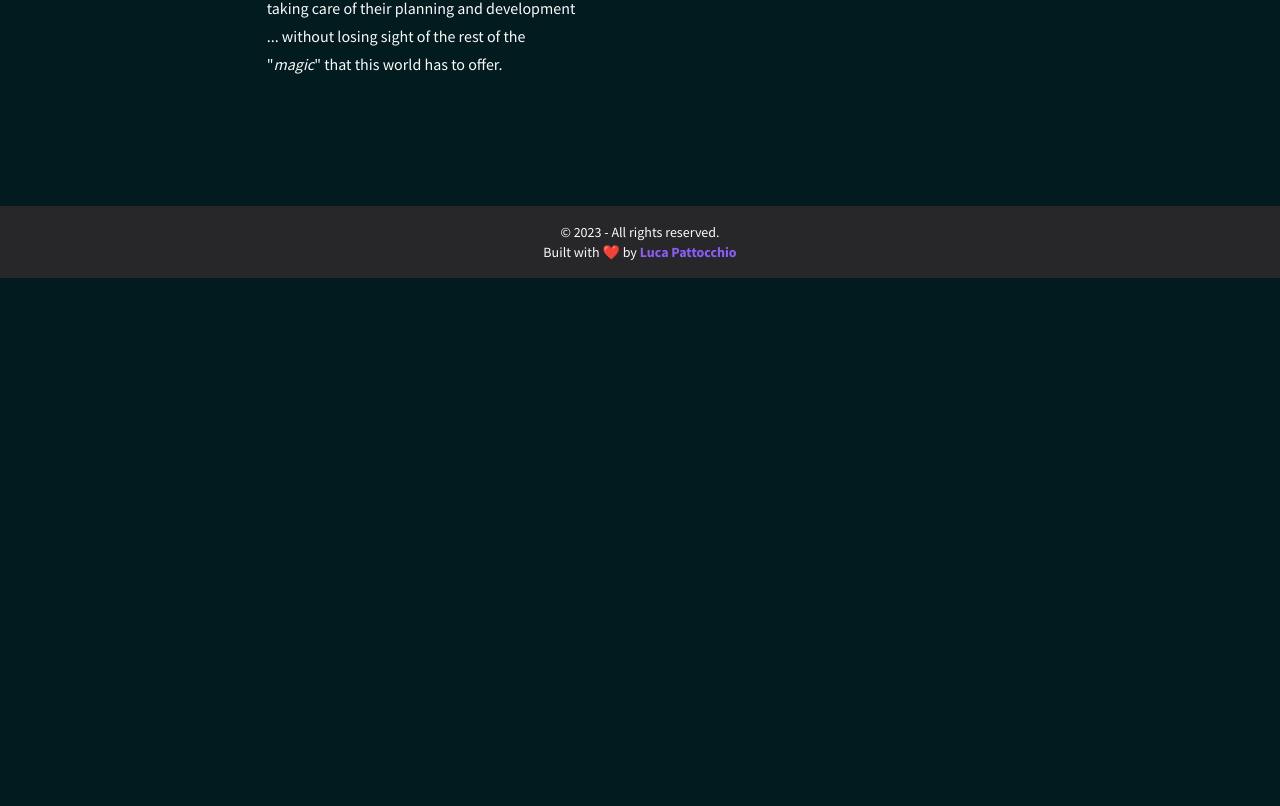
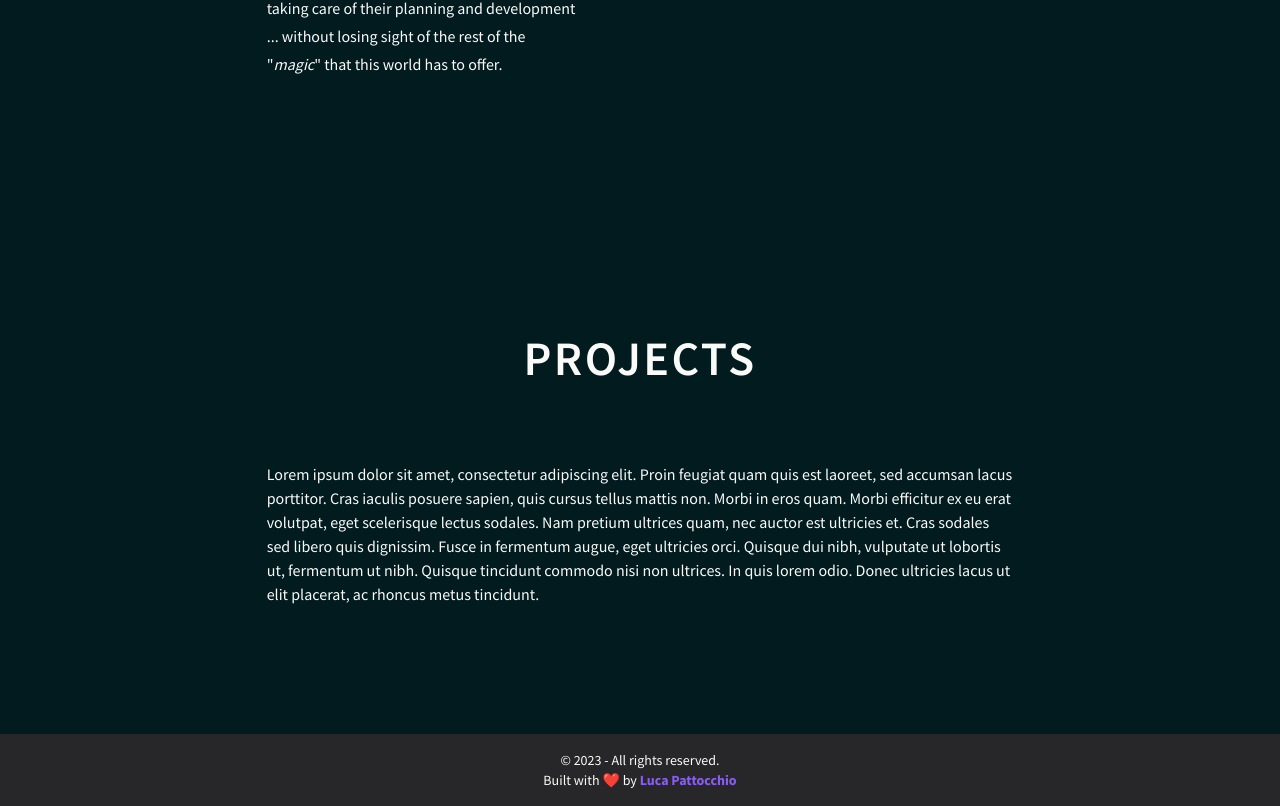
Before and after one commit to Kasui92/lucapattocchio.dev, a React (Vite) app: page / in a window 1280 px wide. Shown: the part 1366-2172 px from the top of the page. Before the commit the page ends 1644 px from the top, so only its background shows below. Built offline with nearby package versions, Linux system fonts and the light colour scheme.

Commit message:
feat: implement Projects components;

```diff
--- a/src/App.tsx
+++ b/src/App.tsx
@@ -1,8 +1,9 @@
 import { ReactElement } from 'react'
 
-import Footer from '@/components/Footer'
 import Hero from '@/components/Hero'
 import About from '@/components/About'
+import Projects from '@/components/Projects'
+import Footer from '@/components/Footer'
 
 /**
  * App
@@ -14,6 +15,7 @@ const App = (): ReactElement => {
             <main className="flex min-h-screen flex-col">
                 <Hero />
                 <About />
+                <Projects />
             </main>
             <Footer />
         </>
--- /dev/null
+++ b/src/components/Projects/index.tsx
@@ -0,0 +1,25 @@
+import { ReactElement } from 'react'
+
+/**
+ * About
+ * @constructor
+ */
+const Projects = (): ReactElement => {
+    return (
+        <section className={`relative py-32`}>
+            <div className={`mx-auto w-[80%] xl:w-7/12`}>
+                <h2 className={`mb-20 text-center text-4xl font-semibold uppercase tracking-wider xl:text-5xl`}>Projects</h2>
+                <div className={`flex`}>
+                    Lorem ipsum dolor sit amet, consectetur adipiscing elit. Proin feugiat quam quis est laoreet, sed
+                    accumsan lacus porttitor. Cras iaculis posuere sapien, quis cursus tellus mattis non. Morbi in eros quam.
+                    Morbi efficitur ex eu erat volutpat, eget scelerisque lectus sodales. Nam pretium ultrices quam, nec
+                    auctor est ultricies et. Cras sodales sed libero quis dignissim. Fusce in fermentum augue, eget ultricies
+                    orci. Quisque dui nibh, vulputate ut lobortis ut, fermentum ut nibh. Quisque tincidunt commodo nisi non
+                    ultrices. In quis lorem odio. Donec ultricies lacus ut elit placerat, ac rhoncus metus tincidunt.
+                </div>
+            </div>
+        </section>
+    )
+}
+
+export default Projects
```
